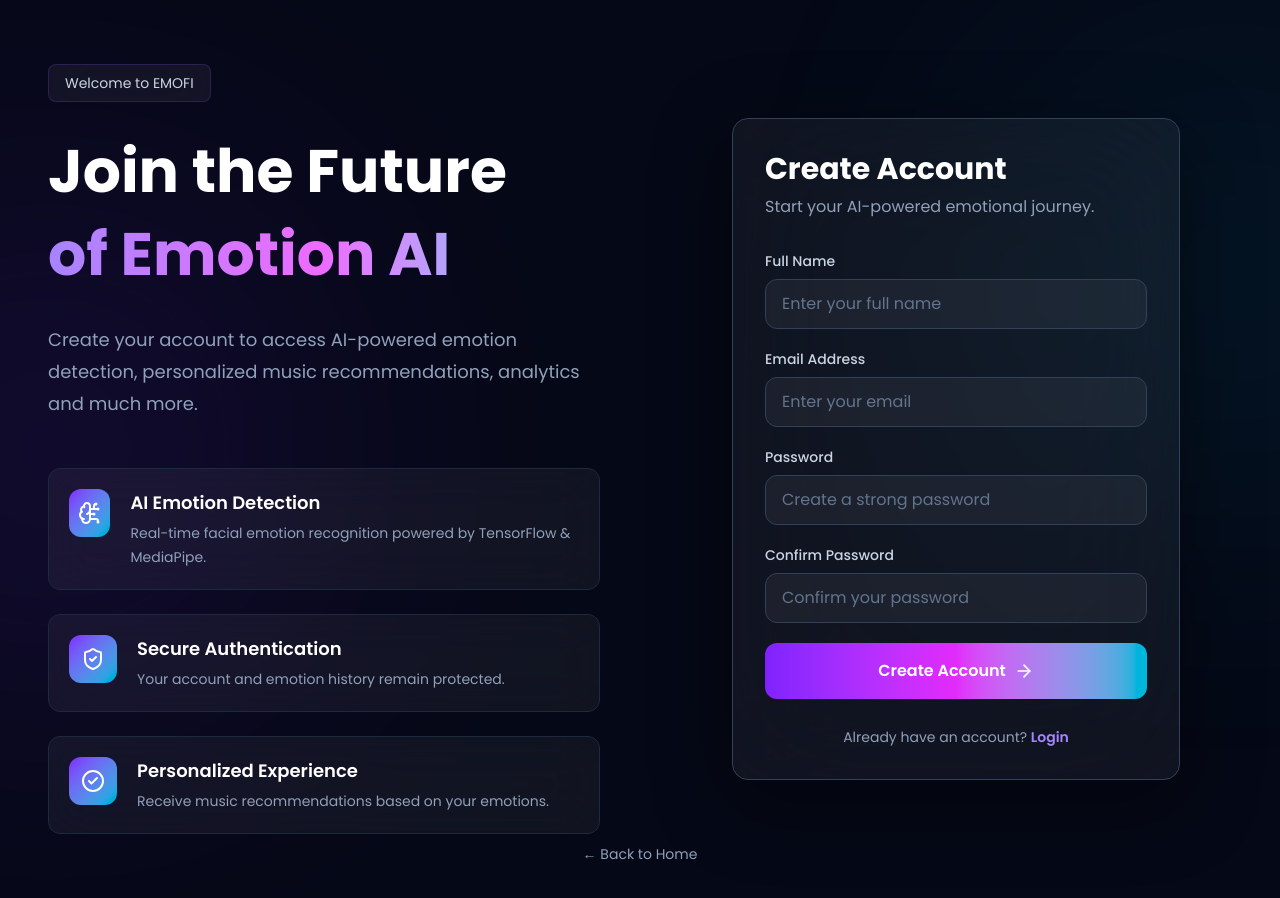
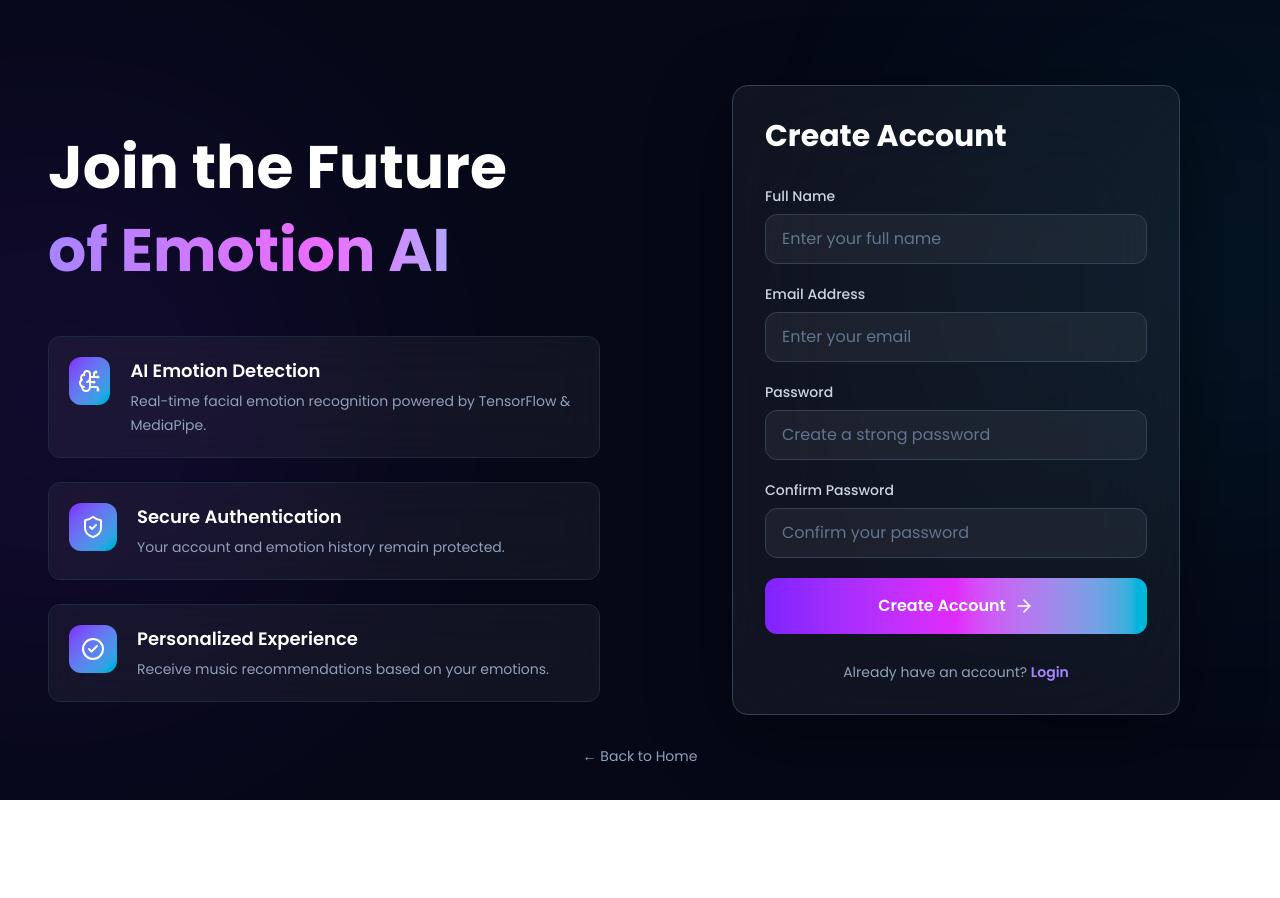
Before and after one commit to kushagraTandon2609/EMOFI-2.0, a React (Vite) app in the folder frontend/: page /register in a window 1280 px wide. After the commit the page ends 800 px from the top, so only its background shows below. Built offline with nearby package versions, Linux system fonts and the light colour scheme.

Commit message:
register

```diff
--- a/frontend/src/pages/Register.tsx
+++ b/frontend/src/pages/Register.tsx
@@ -91,15 +91,7 @@ export default function Register() {
             className="hidden lg:block"
           >
 
-            <div className="inline-flex items-center gap-2 rounded-lg border border-violet-500/20 bg-white/5 px-4 py-2 backdrop-blur-xl">
 
-
-
-              <span className="text-sm text-slate-300">
-                Welcome to EMOFI
-              </span>
-
-            </div>
 
             <h1 className="mt-8 text-6xl font-black leading-tight">
 
@@ -113,14 +105,7 @@ export default function Register() {
 
             </h1>
 
-            <p className="mt-8 max-w-xl text-lg leading-8 text-slate-400">
 
-              Create your account to access
-              AI-powered emotion detection,
-              personalized music recommendations,
-              analytics and much more.
-
-            </p>
                         <div className="mt-12 space-y-6">
 
               {[
@@ -225,11 +210,7 @@ export default function Register() {
 
             </h2>
 
-            <p className="mt-2 text-slate-400">
 
-              Start your AI-powered emotional journey.
-
-            </p>
 
             <form
               onSubmit={handleSubmit}
```
